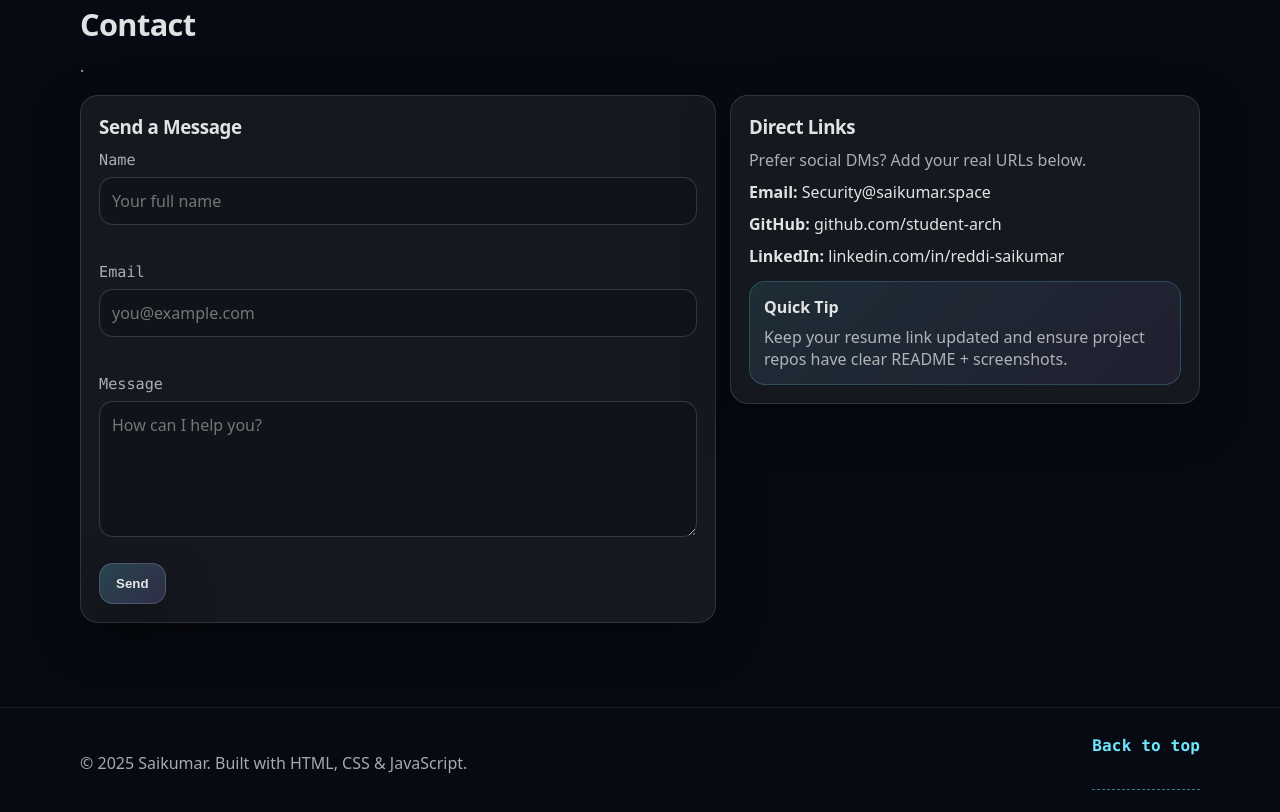
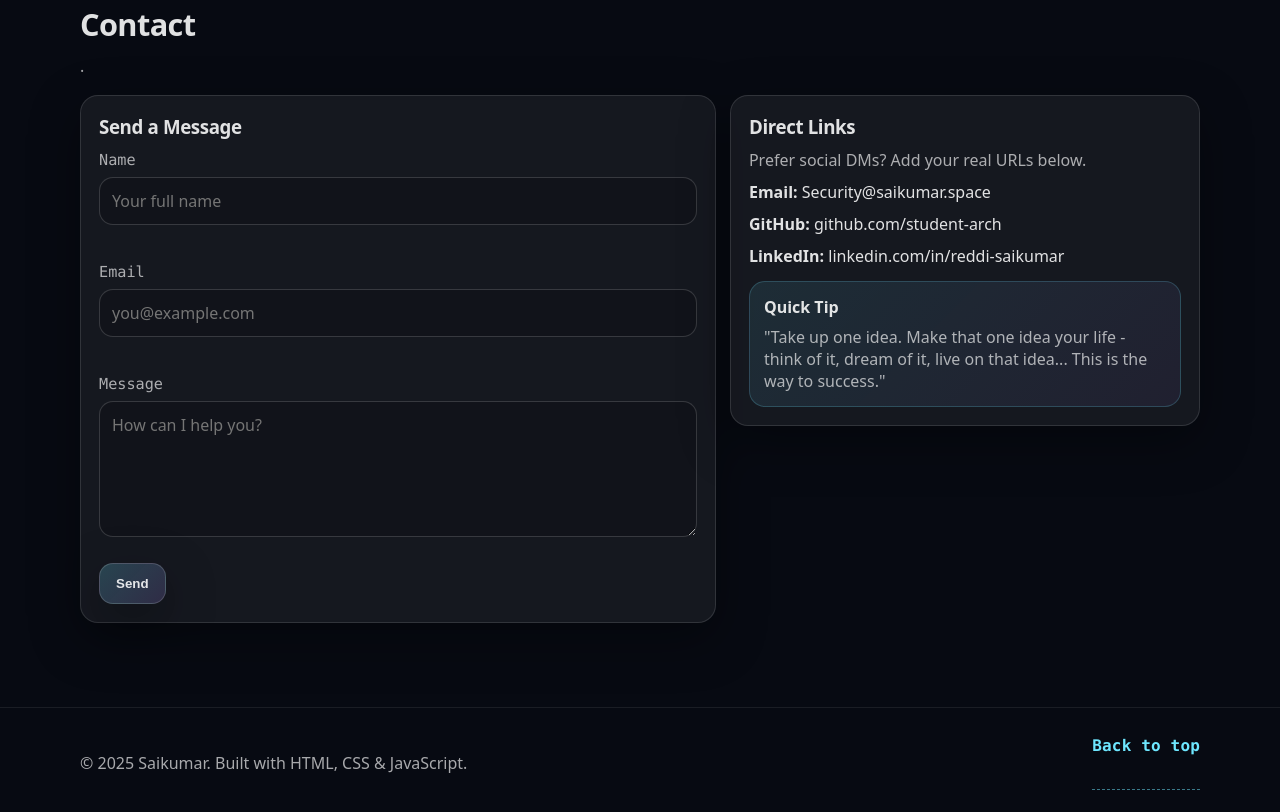
Before and after one commit to student-arch/web, a plain HTML site: page index.html in a window 1280 px wide. Shown: the part 8366-9178 px from the top of the page. Drawn offline with Linux system fonts and the light colour scheme.

Commit message:
quick change

```diff
--- a/index.html
+++ b/index.html
@@ -828,7 +828,7 @@
 
             <div class="callout">
               <h4>Quick Tip</h4>
-              <p>Keep your resume link updated and ensure project repos have clear README + screenshots.</p>
+              <p>"Take up one idea. Make that one idea your life - think of it, dream of it, live on that idea... This is the way to success."</p>
             </div>
           </div>
         </div>
```
